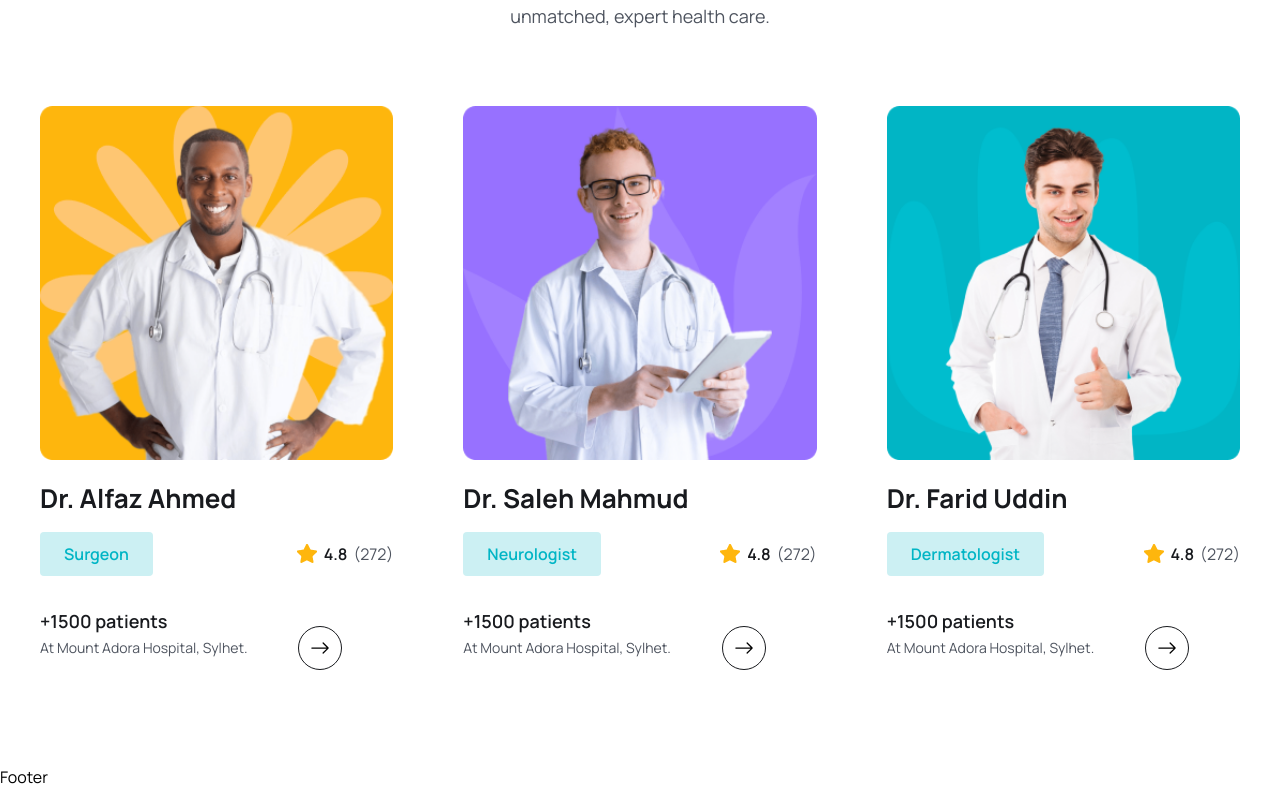
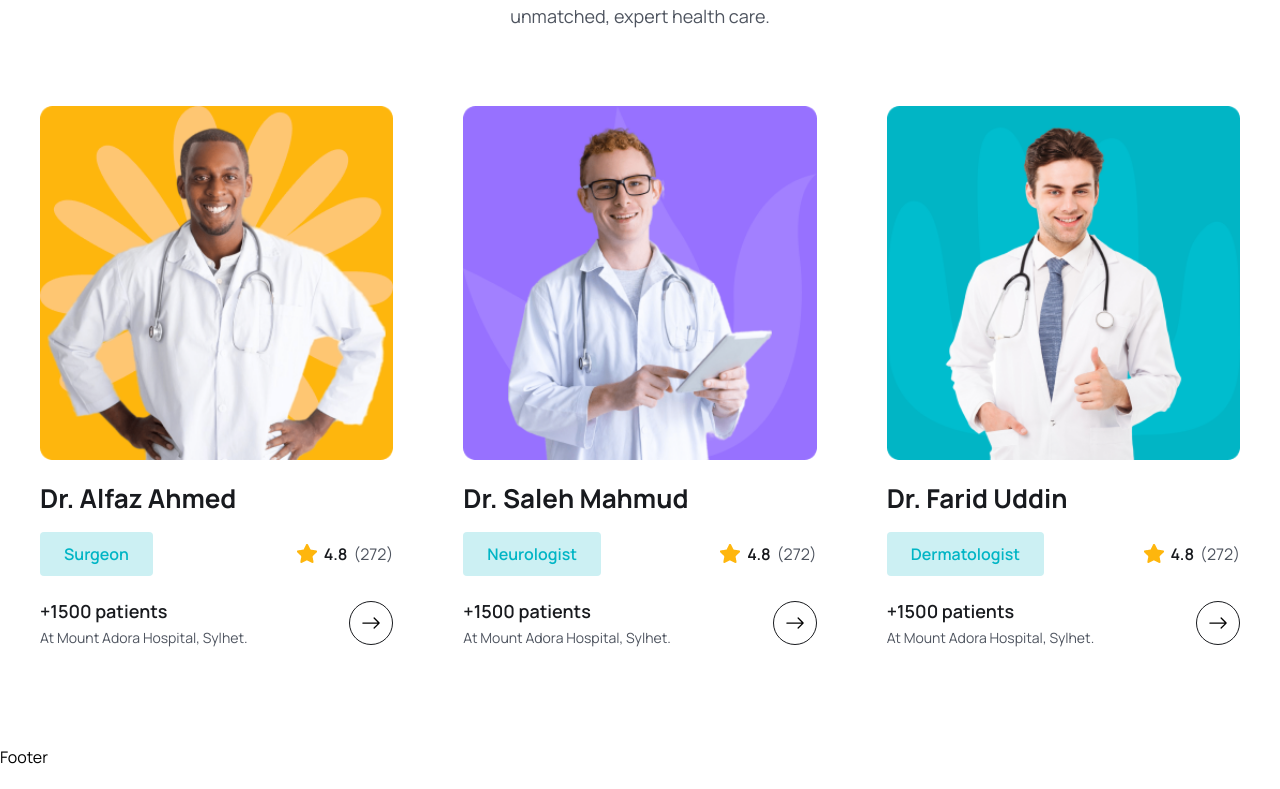
Before and after one commit to aroraadivya/Mern-Stack-Medicare, a React (Vite) app in the folder frontend/: page / in a window 1280 px wide. Shown: the part 3995-4784 px from the top of the page. Built offline with nearby package versions, Linux system fonts and the light colour scheme.

Commit message:
Remove "mt-[30px] mx-auto" from Link component's className in DoctorCard.jsx.

```diff
--- a/frontend/src/components/Doctors/DoctorCard.jsx
+++ b/frontend/src/components/Doctors/DoctorCard.jsx
@@ -36,7 +36,7 @@ const DoctorCard = ({doctor}) => {
           <p className='text-[14px] leading-6 font-[400] text-textColor'>At {hospital}</p>
         </div>
 
-        <Link to='/doctors' className='w-[44px] h-[44px] rounded-full border border-solid border-[#181A1E] mt-[30px] mx-auto flex items-center justify-center group hover:bg-primaryColor hover:border-none'>
+        <Link to='/doctors' className='w-[44px] h-[44px] rounded-full border border-solid border-[#181A1E] flex items-center justify-center group hover:bg-primaryColor hover:border-none'>
           <BsArrowRight className='group-hover:text-white w-6 h-5' />
         </Link>
       </div>
```
